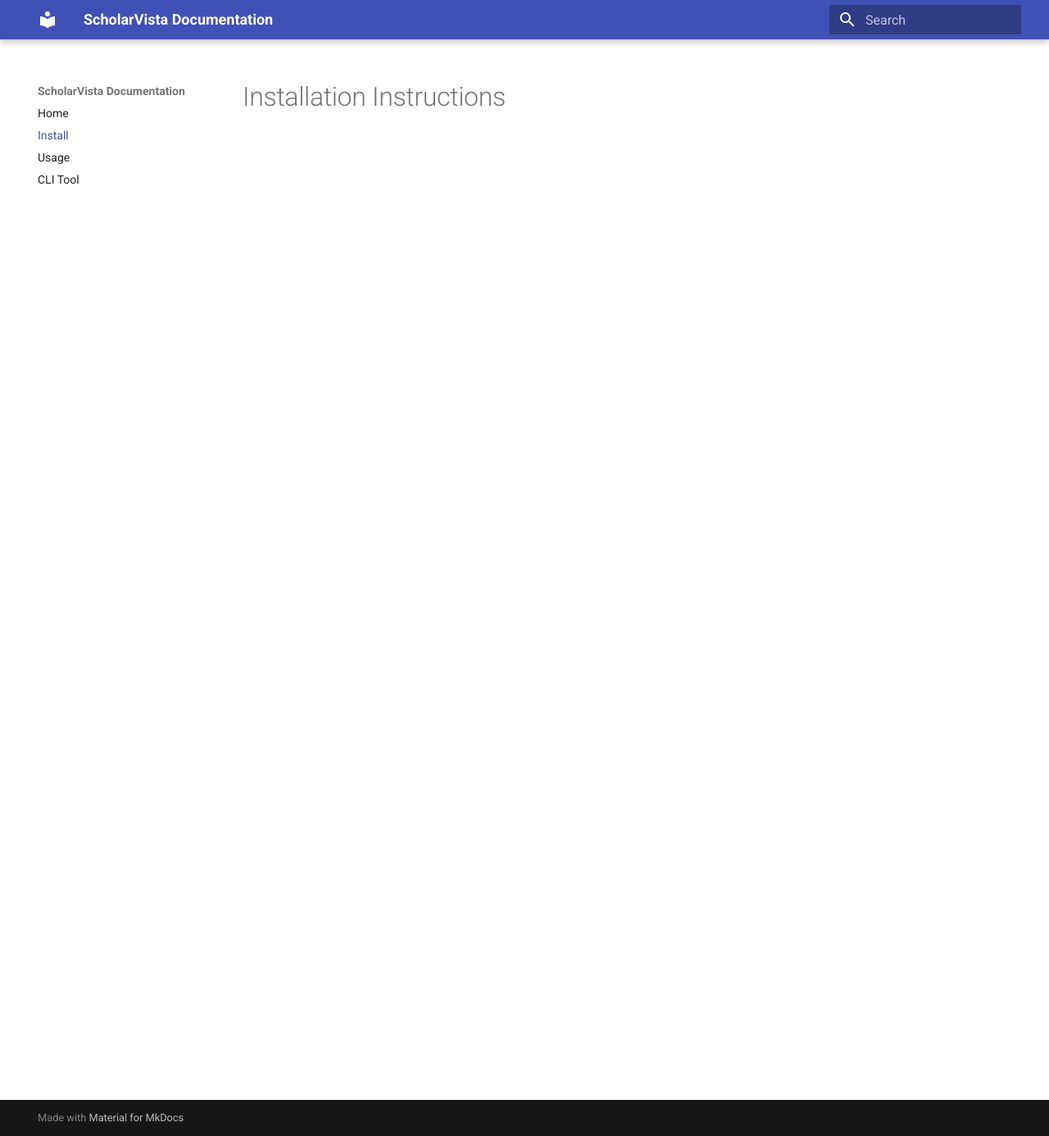
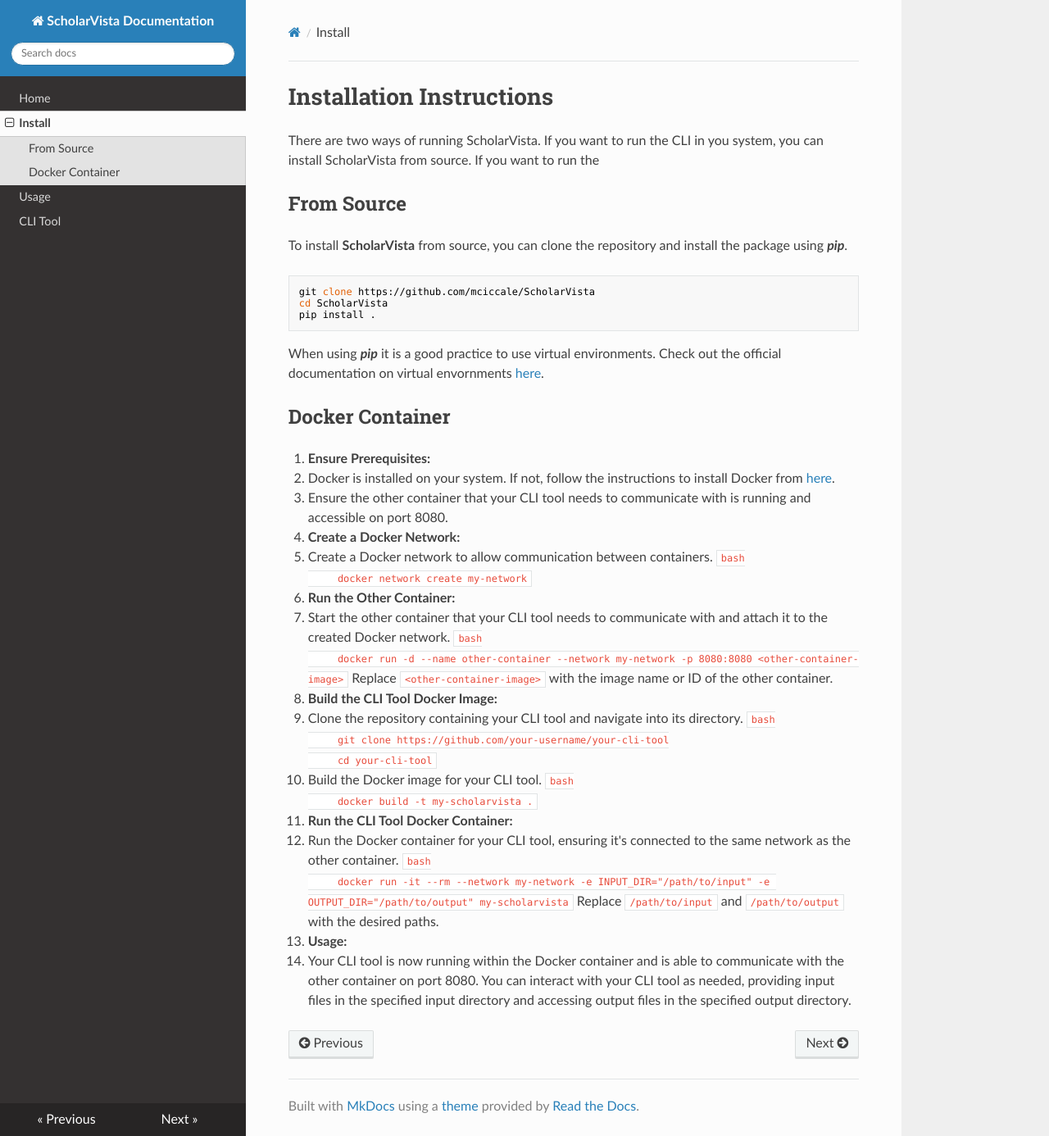
Before and after one commit to mciccale/ScholarVista, an MkDocs documentation site: the page built from docs/install.md, in a window 1280 px wide and 1386 px high. Shown: the whole window at 82% size. Built offline with MkDocs 1.6.1, drawn with Linux system fonts in a browser that asks for light colours; nearby versions of some CDN libraries.

````diff
--- a/codemeta.json
+++ b/codemeta.json
@@ -5,9 +5,9 @@
     "codeRepository": "git+https://github.com/mciccale/ScholarVista",
     "dateCreated": "2024-02-10",
     "datePublished": "2024-02-14",
-    "dateModified": "2024-02-14",
+    "dateModified": "2024-03-02",
     "name": "ScholarVista",
-    "version": "0.1.3",
+    "version": "0.2.0",
     "identifier": "10.5281/zenodo.10654760",
     "description": "ScholarVista is a tool that analyzes research papers and extracts and plots information from them. It utilizes Grobid, a library for extracting content from research papers, to extract all the relevant data. The extracted data is then plotted and displayed using Python.",
     "applicationCategory": "Research",
--- a/docs/install.md
+++ b/docs/install.md
@@ -1 +1,55 @@
 # Installation Instructions
+
+There are two ways of running ScholarVista. If you want to run the CLI in you system, you can install ScholarVista from source. If you want to run the
+
+## From Source
+
+To install **ScholarVista** from source, you can clone the repository and install the package using **_pip_**.
+
+```bash
+git clone https://github.com/mciccale/ScholarVista
+cd ScholarVista
+pip install .
+```
+
+When using **_pip_** it is a good practice to use virtual environments. Check out the official documentation on virtual envornments [here](https://docs.python.org/3/library/venv.html).
+
+## Docker Container
+
+1. **Ensure Prerequisites:**
+   - Docker is installed on your system. If not, follow the instructions to install Docker from [here](https://docs.docker.com/get-docker/).
+   - Ensure the other container that your CLI tool needs to communicate with is running and accessible on port 8080.
+
+2. **Create a Docker Network:**
+   - Create a Docker network to allow communication between containers.
+     ```bash
+     docker network create my-network
+     ```
+
+3. **Run the Other Container:**
+   - Start the other container that your CLI tool needs to communicate with and attach it to the created Docker network.
+     ```bash
+     docker run -d --name other-container --network my-network -p 8080:8080 <other-container-image>
+     ```
+     Replace `<other-container-image>` with the image name or ID of the other container.
+
+4. **Build the CLI Tool Docker Image:**
+   - Clone the repository containing your CLI tool and navigate into its directory.
+     ```bash
+     git clone https://github.com/your-username/your-cli-tool
+     cd your-cli-tool
+     ```
+   - Build the Docker image for your CLI tool.
+     ```bash
+     docker build -t my-scholarvista .
+     ```
+
+5. **Run the CLI Tool Docker Container:**
+   - Run the Docker container for your CLI tool, ensuring it's connected to the same network as the other container.
+     ```bash
+     docker run -it --rm --network my-network -e INPUT_DIR="/path/to/input" -e OUTPUT_DIR="/path/to/output" my-scholarvista
+     ```
+     Replace `/path/to/input` and `/path/to/output` with the desired paths.
+
+6. **Usage:**
+   - Your CLI tool is now running within the Docker container and is able to communicate with the other container on port 8080. You can interact with your CLI tool as needed, providing input files in the specified input directory and accessing output files in the specified output directory.
--- a/mkdocs.yml
+++ b/mkdocs.yml
@@ -7,7 +7,7 @@
   - CLI Tool: cli.md
 
 theme:
-  name: material
+  name: readthedocs
 
 markdown_extensions:
   - admonition # Add admonition support
--- a/pyproject.toml
+++ b/pyproject.toml
@@ -1,6 +1,6 @@
 [tool.poetry]
 name = "scholarvista"
-version = "0.1.3"
+version = "0.2.0"
 description = "ScholarVista is a tool that analyzes research papers and extracts and plots information from them. It utilizes Grobid, a library for extracting content from research papers, to extract all the relevant data. The extracted data is then plotted and displayed using Python."
 authors = ["mciccale <marcociccalebaztan@gmail.com>"]
 license = "Apache-2.0"
````
Also changed, not shown: README.md (+28 -13 lines), 7 other files.
